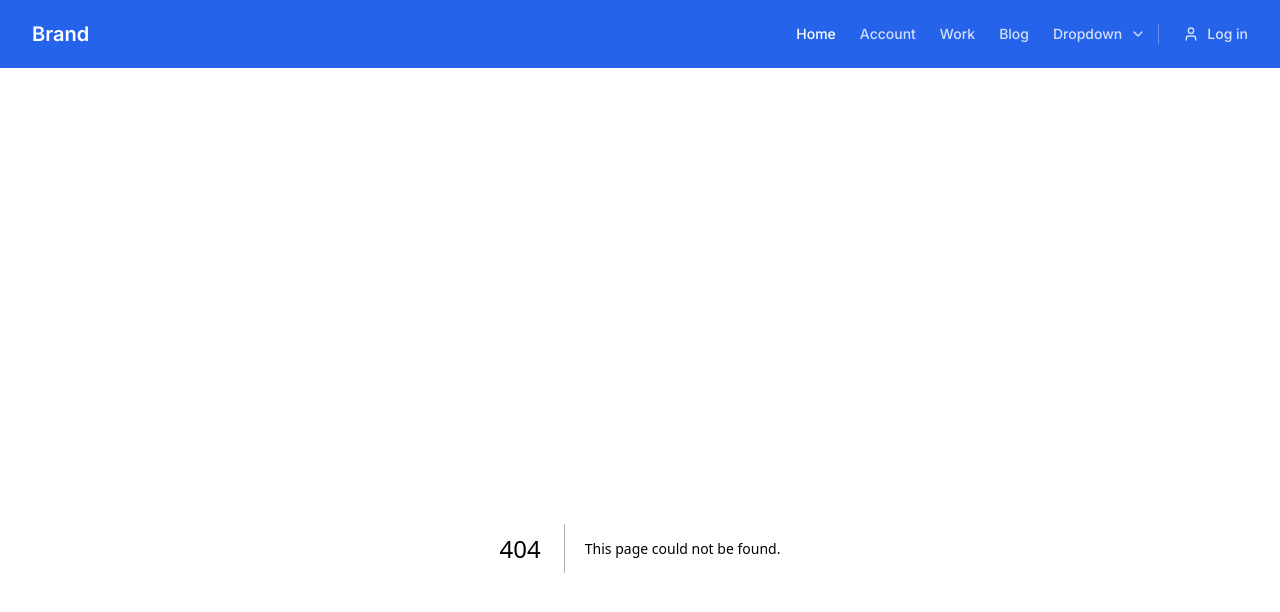
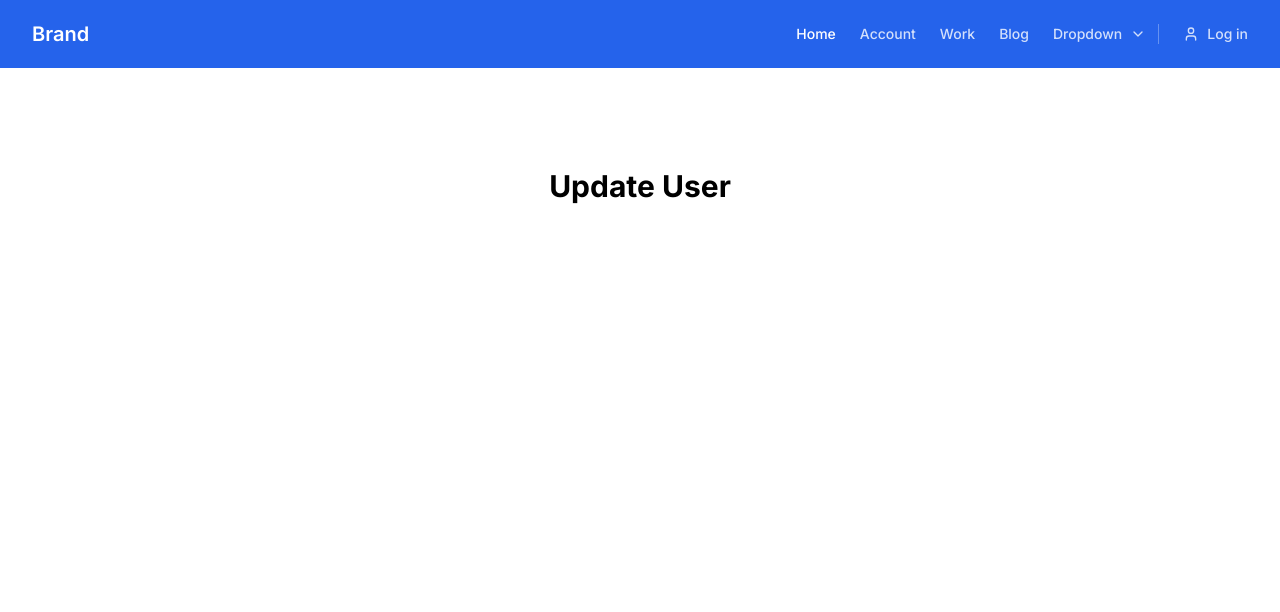
Before and after one commit to Neha-0713/frontend, a Next.js app: page /UpdateUser in a window 1280 px wide. Before the commit this address had no page. Shown: the top 612 px of the page. Built offline with nearby package versions, Linux system fonts and the light colour scheme.

Commit message:
update operation in mange user

```diff
--- a/src/app/ManageUser/page.jsx
+++ b/src/app/ManageUser/page.jsx
@@ -175,7 +175,7 @@ const deleteUser= (id)=>{
                               <div className="px-6 py-1.5">
                                 <a
                                   className="inline-flex items-center gap-x-1 text-sm text-blue-600 decoration-2 hover:underline focus:outline-none focus:underline font-medium dark:text-blue-500"
-                                  href="#"
+                                  href="/UpdateUser"
                                 >
                                   Edit
                                 </a>
--- /dev/null
+++ b/src/app/UpdateUser/page.jsx
@@ -0,0 +1,11 @@
+import React from 'react'
+
+const UpdateUser = () => {
+  return (
+    <div>
+        <h1 className='text-center font-bold mt-5 text-3xl'>Update User</h1>
+    </div>
+  )
+}
+
+export default UpdateUser
```
